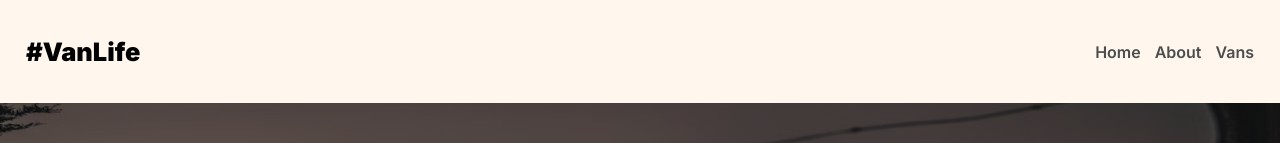
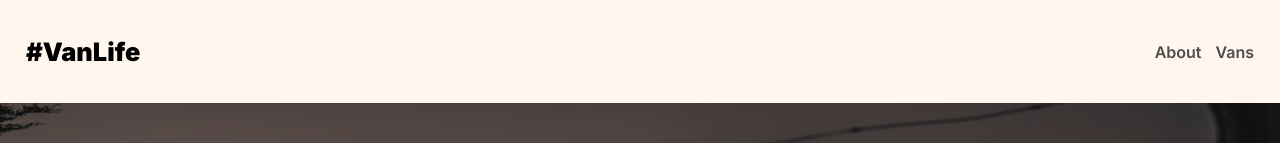
Before and after one commit to russellcolestock/van-life-project, a React (Vite) app: page / in a window 1280 px wide. Shown: the top 143 px of the page. Built offline with nearby package versions, Linux system fonts and the light colour scheme; what miragejs would draw is missing.

Commit message:
Update index.jsx

```diff
--- a/index.jsx
+++ b/index.jsx
@@ -14,7 +14,6 @@ function App() {
           <nav>
               <Link className="site-logo" to="/">#VanLife</Link>
               <div className='nav-links-container'>
-                  <Link to="/" className='nav-link'>Home</Link>
                   <Link to="/about" className='nav-link'>About</Link>
                   <Link to="/vans" className='nav-link'>Vans</Link>
               </div>
```
